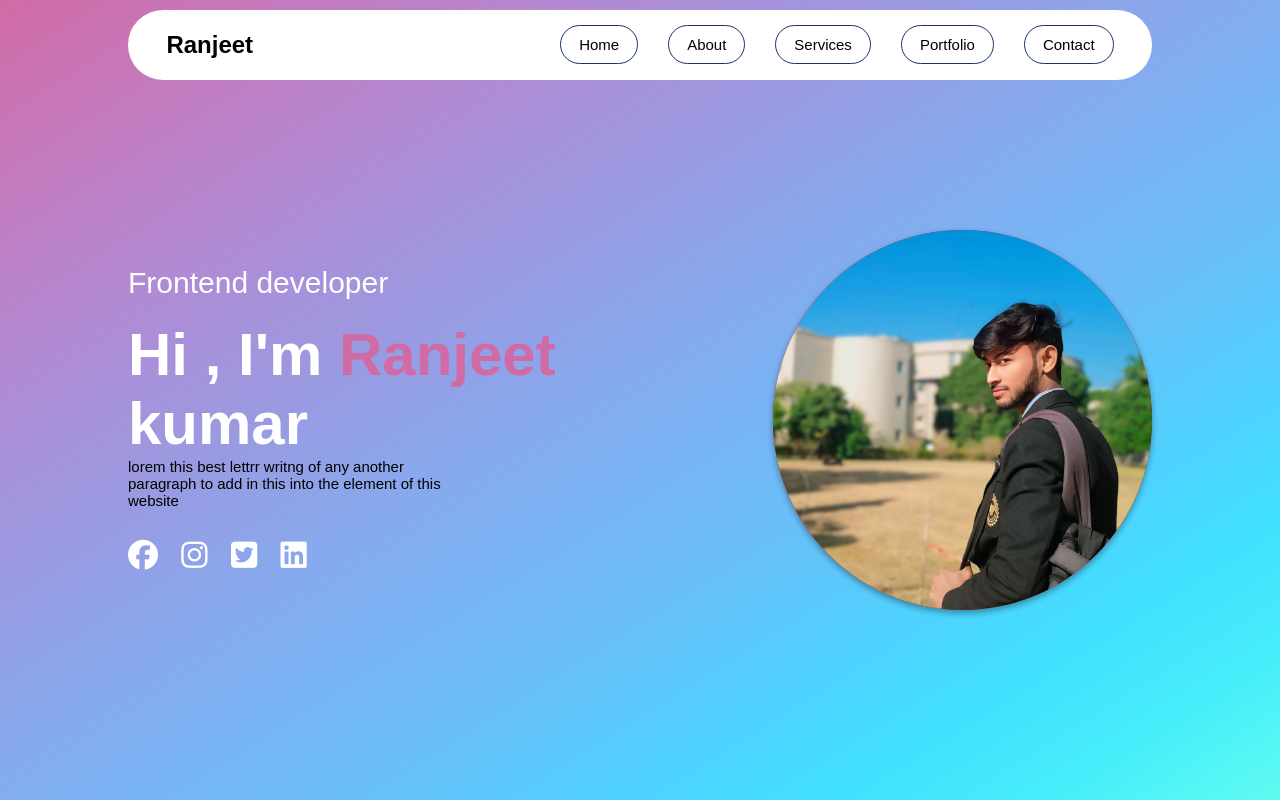
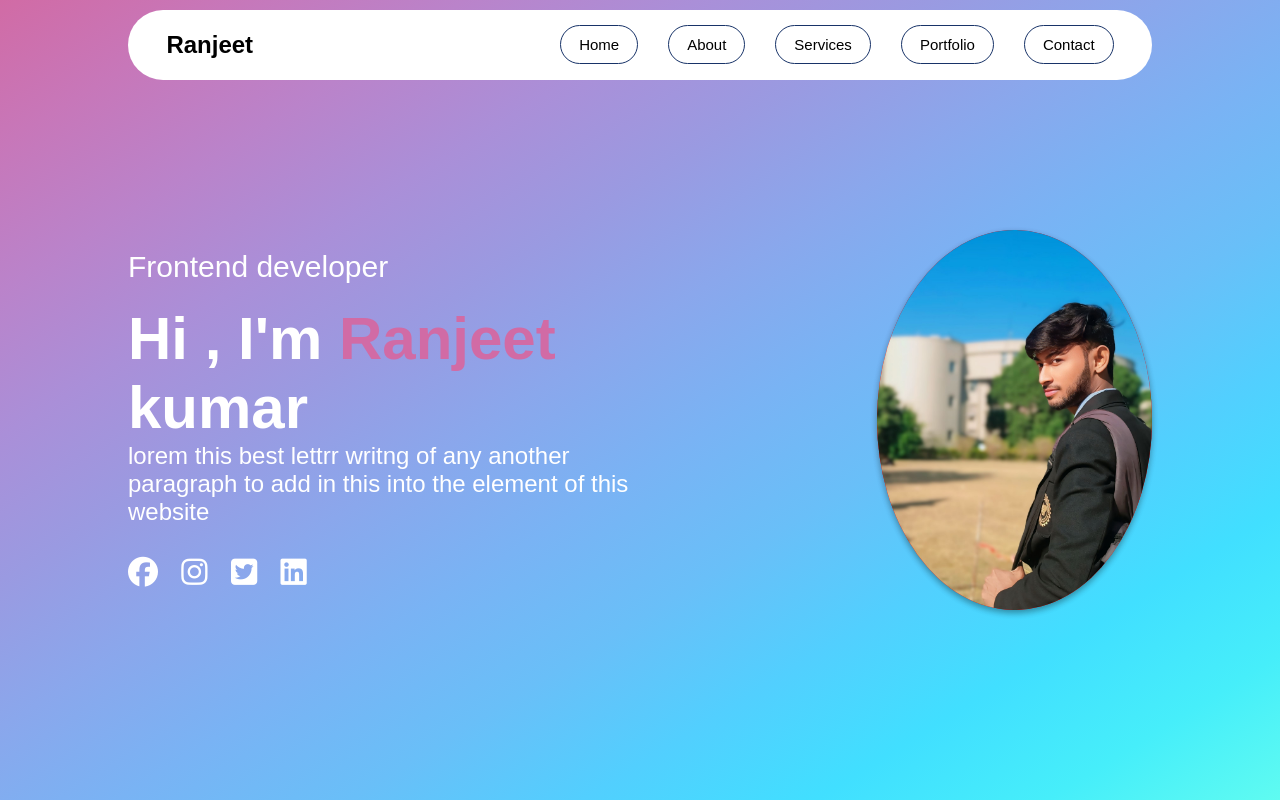
Before and after one commit to ranjeet-kumar3/portfolio-web, a plain HTML site: page index.html in a window 1280 px wide. Shown: the top 800 px of the page. Drawn offline with nearby package versions, Linux system fonts and the light colour scheme.

Commit message:
Update style.css
c

```diff
--- a/style.css
+++ b/style.css
@@ -124,9 +124,10 @@ nav h1{
     color: #d16ba5;
 }
 #text-p{
-    width: 50%;
-    font-size: 15px;
-    color: black;
+    width: 70%;
+    font-size: 24px;
+    color: #ffff;
+    font-weight: 500;
 
 }
 /* .header-text .icon{
```
